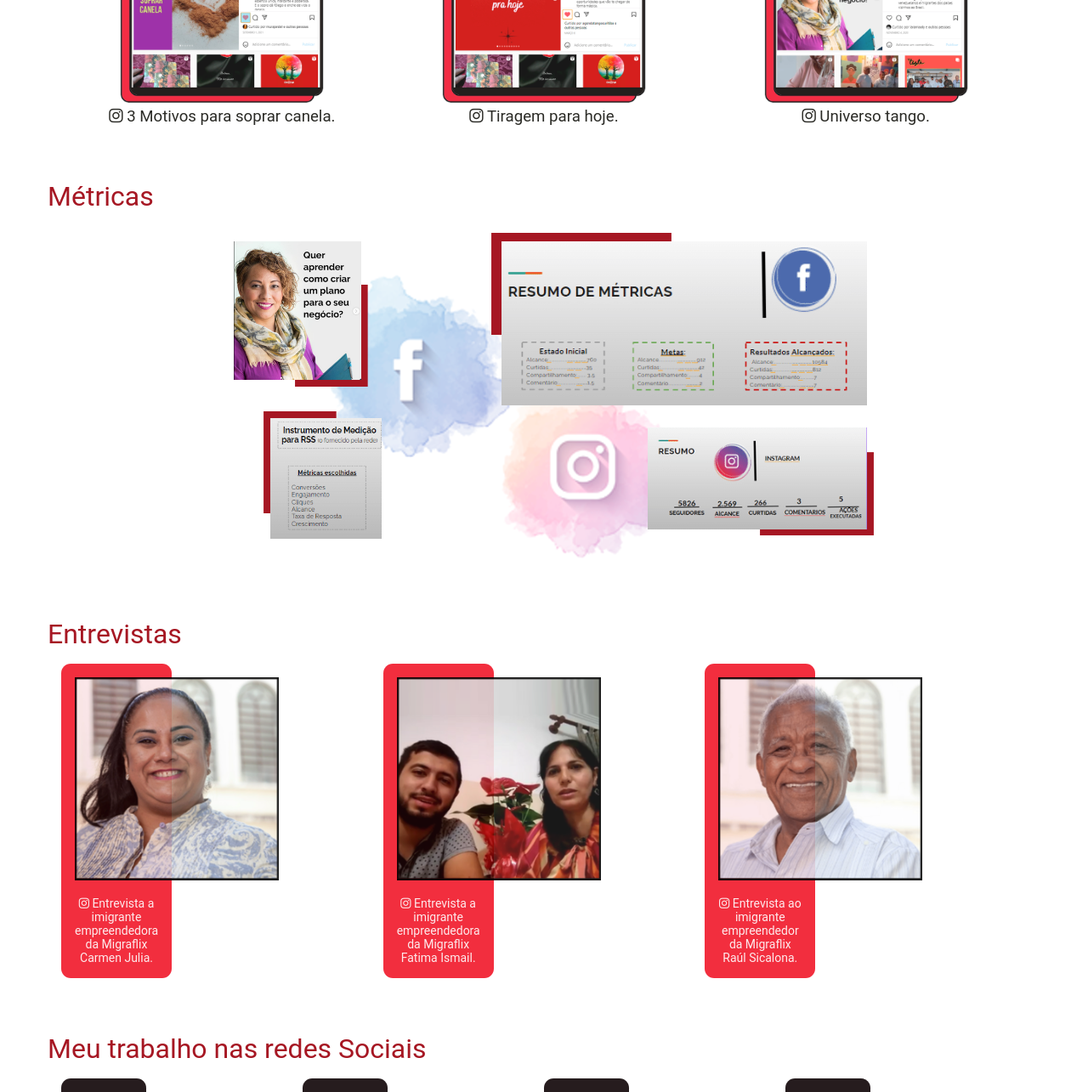
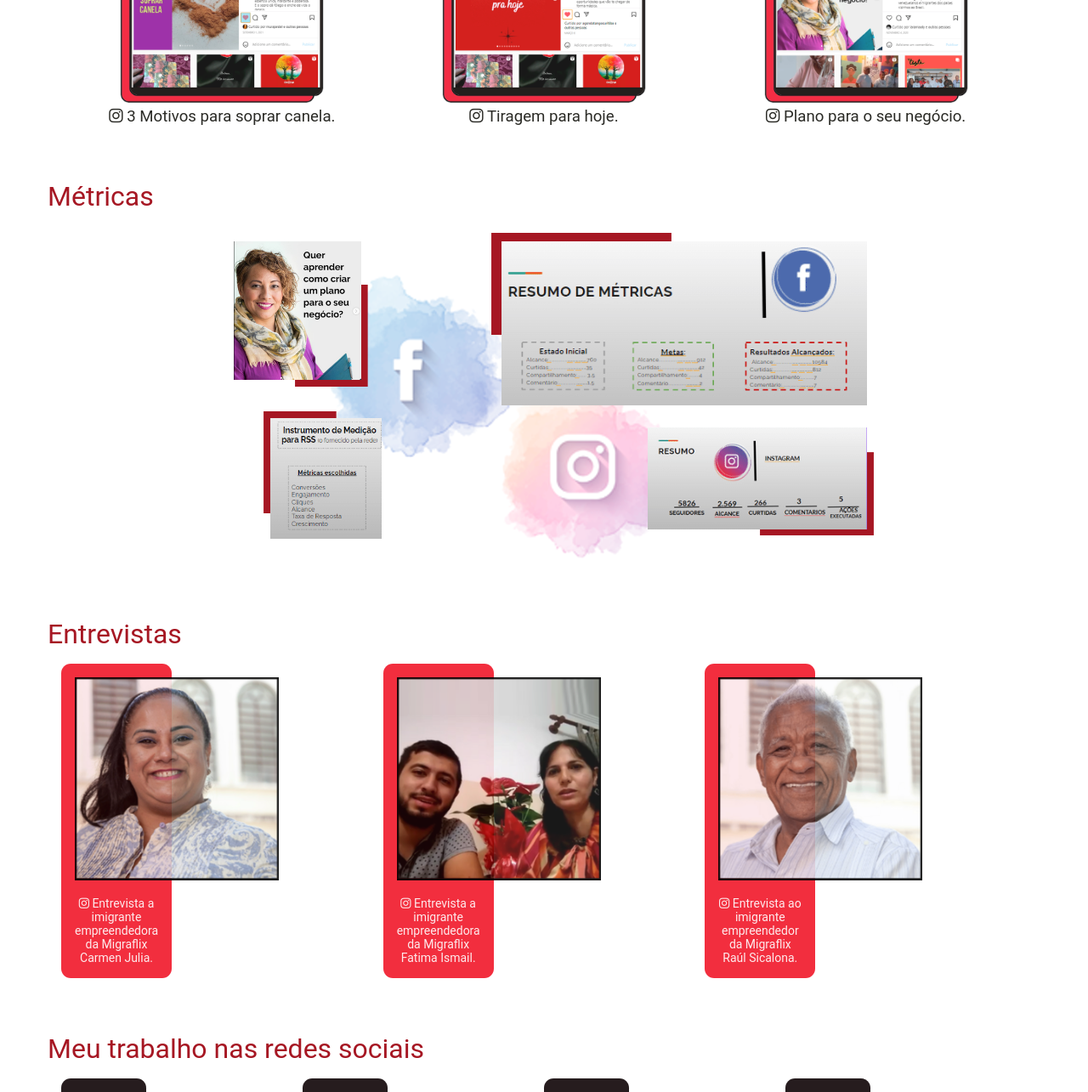
Before and after one commit to nadiduno/portfolioMia, a plain HTML site: page index.html in a window 1280 px wide. Shown: the part 1100-2385 px from the top of the page at 85% size. Drawn offline with Linux system fonts and the light colour scheme; a web font is replaced by a local one.

Commit message:
Change Text

```diff
--- a/index.html
+++ b/index.html
@@ -92,7 +92,7 @@
               <span class="box5">
                 <br />
                 <i class="fa-brands fa-instagram"></i>
-                Universo tango.
+                Plano para o seu negócio.
               </span>
             </a>
 
@@ -168,7 +168,7 @@
       </div>
 
       <div class="container4">
-        <strong class="title">Meu trabalho nas redes Sociais</strong>
+        <strong class="title">Meu trabalho nas redes sociais</strong>
 
         <div id="image">
 
```
